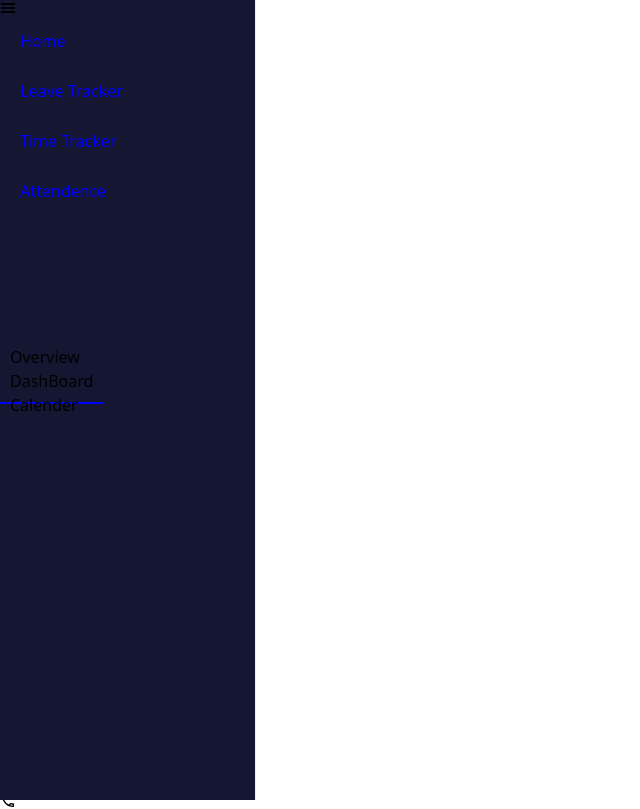
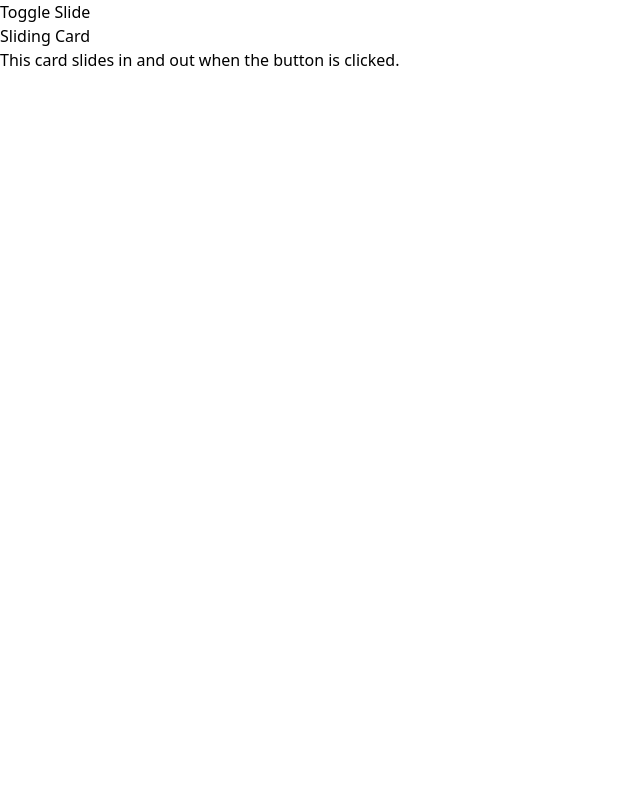
Before and after one commit to Anmol0987/Employee_managment_Art, a React (Vite) app: page /home/myspace/dashboard in a window 1280 px wide. Shown: the top 809 px of the page, without its empty margins (0-640 px from the left). Built offline with nearby package versions, Linux system fonts and the light colour scheme.

Commit message:
changes done

```diff
--- a/src/App.jsx
+++ b/src/App.jsx
@@ -5,12 +5,14 @@ import { Dashboard } from './Screens/Dashboard'
 import { BrowserRouter, Route, Routes } from 'react-router-dom'
 import FixedComponent from './components/FixedComponent'
 import Calender from './Screens/Calender'
+import Test from './Screens/Test'
 
 
 function App() {
   return (
     <>
-      <RecoilRoot>
+    <Test />
+      {/* <RecoilRoot>
         <BrowserRouter>
         <FixedComponent />
           <Routes>
@@ -21,7 +23,7 @@ function App() {
 
           </Routes>
         </BrowserRouter>
-      </RecoilRoot>
+      </RecoilRoot> */}
     </>
   )
 }
--- a/src/Screens/Dashboard.jsx
+++ b/src/Screens/Dashboard.jsx
@@ -10,10 +10,10 @@ export const Dashboard = () => {
     return (
 
         <div className={`${isCollapsed ? 'bg-slate-300  w-[95vw] float-end p-16 flex flex-wrap gap-10' : 'bg-slate-300 flex-wrap  w-[80%] float-end  px-28  py-14  flex gap-28'}`}>
-            <Card />
-            <Card />
-            <Card />
-            <Card />
+            <Card  title={"Birthday"}/>
+            <Card title={"Attendence"}/>
+            <Card title={"Announcement"}/>
+            <Card title={"Upcoming Holidays"}/>
         </div>
 
     )
--- /dev/null
+++ b/src/Screens/Test.jsx
@@ -0,0 +1,33 @@
+import React, { useState } from 'react';
+
+const Test = () => {
+  const [isVisible, setIsVisible] = useState(false);
+
+  const handleClick = () => {
+    setIsVisible(!isVisible);
+  };
+
+  return (
+    <div className="flex items-center justify-center h-screen">
+      <button
+        className="px-4 py-2 bg-blue-500 text-white rounded-md focus:outline-none"
+        onClick={handleClick}
+      >
+        Toggle Slide
+      </button>
+
+      <div
+        className={`transition-transform duration-500 ease-in-out transform ${
+          isVisible ? 'translate-x-0' : 'translate-x-full'
+        } fixed right-0 top-0 h-full w-64 bg-white shadow-lg`}
+      >
+        <div className="p-6">
+          <h2 className="text-2xl font-bold mb-4">Sliding Card</h2>
+          <p>This card slides in and out when the button is clicked.</p>
+        </div>
+      </div>
+    </div>
+  );
+};
+
+export default Test;
--- a/src/components/Card.jsx
+++ b/src/components/Card.jsx
@@ -3,11 +3,11 @@ import { CiMobile1 } from "react-icons/ci";
 import { MdOutlineLocalPhone } from "react-icons/md";
 
 
-const Card = () => {
+const Card = ({title}) => {
   return (
         <div className='Card h-[50vh] w-[27vw] bg-slate-100 rounded-md'>
             <div className=' w-full h-[10vh] border-b-2 flex items-center justify-start px-[2vw] text-2xl '>
-                <h1>Birthday</h1>
+                <h1>{title}</h1>
             </div>
             <div className='w-full h-44  flex items-center justify-between border-b-2 '>
                 <div className='h-full w-1/4 flex items-center justify-center '>
--- a/src/components/NavBar.jsx
+++ b/src/components/NavBar.jsx
@@ -15,10 +15,9 @@ const NavBar = () => {
 
     return (
         <>
-            <div className= {`${isCollapsed  ? "h-14 w-[95%] bg-slate-900 flex float-end justify-between items-center px-12" : "h-14 w-[80%] bg-slate-900 flex float-end justify-between items-center px-12"}` }>
-                <div className='flex justify-center items-center gap-8 '>
+            <div className= {`${isCollapsed  ? "h-14 w-[95%] bg-slate-900 flex float-end justify-between items-center px-16" : "h-14 w-[80%] bg-slate-900 flex float-end justify-between items-center px-14"}` }>
+                <div className='flex justify-center items-center gap-10 '>
                     <Link to={"/home/myspace/overview"}  activeClassName="active" activeStyle={{ color: 'red' }}><a className='text-slate-300 active:underline '>My Space</a></Link>
-                    <h2 className='text-slate-300'>Team</h2>
                     <h2 className='text-slate-300'>Organisation</h2>
                 </div>
                 <div className='flex justify-center items-center gap-4'>
--- a/src/components/NavBar2.jsx
+++ b/src/components/NavBar2.jsx
@@ -10,7 +10,7 @@ const NavBar2 = () => {
 
   return (
     <>
-    <div className={`${isCollapsed  ? "h-12 w-[95vw] float-end bg-slate-100 px-14 pt-1" : "h-12 w-[80%] float-end bg-slate-100 px-11 pt-1"}` }>
+    <div className={`${isCollapsed  ? "h-12 w-[95vw] float-end bg-slate-100 px-14 pt-1 " : " h-12 w-[80%] float-end bg-slate-100 px-11 pt-1"}` }>
         <div className='flex justify-start items-center mt-2 gap-4'>
         <div className='text-slate-900'> <NavLink
             to="/home/myspace/overview"
--- a/src/components/SideBar.jsx
+++ b/src/components/SideBar.jsx
@@ -6,6 +6,7 @@ import { GiHamburgerMenu } from "react-icons/gi";
 import { MdOutlineTimeToLeave } from "react-icons/md";
 import { Link } from 'react-router-dom';
 import { CiTimer } from "react-icons/ci";
+import { IoMdClose } from "react-icons/io";
 import { CiCalendarDate } from "react-icons/ci";
 
 
@@ -26,18 +27,19 @@ export default function SideBar() {
                 top: '0',
                 left: '0',
                 cursor: 'pointer',
+                transition: 'all 0.05s ease',
             }
         } width="20%" collapsedWidth='5%' collapsed={isCollapsed} >
             <div className='flex mb-10  h-20 w-full   justify-center items-center' >
-                <h2><GiHamburgerMenu className=' h-6 w-6 text-white' onClick={() => handleToggleSidebar()} /></h2>
+                <h2>{isCollapsed? <GiHamburgerMenu className=' h-6 w-6 text-white' onClick={() => handleToggleSidebar()} /> :<IoMdClose className=' h-6 w-6 text-white' onClick={() => handleToggleSidebar()} />}          </h2>
             </div>
             <Menu rootStyles={
                 { color: 'blue' }
             } >
-                <MenuItem className='flex p-10  h-8 w-full text-white hover:bg-white hover:text-slate-800  justify-center items-center '><Link to='/home/myspace/overview'> {isCollapsed ? <CiHome className='text-2xl' /> : <h1>Home</h1>}</Link></MenuItem>
-                <MenuItem className='flex p-10  h-8 w-full text-white hover:bg-white hover:text-slate-800  justify-center items-center '> <Link to='/leavetracker/mydata/leavesummary'> {isCollapsed ? <MdOutlineTimeToLeave className='text-2xl' /> : <h1>Leave Tracker</h1>}</Link></MenuItem>
-                <MenuItem className='flex p-10  h-8 w-full text-white hover:bg-white hover:text-slate-800  justify-center items-center '> <Link to='/timetracker/mydata/timelogs'> {isCollapsed ? <CiTimer className='text-2xl' /> : <h1>Time Tracker</h1>}</Link></MenuItem>
-                <MenuItem className='flex p-10  h-8 w-full text-white hover:bg-white hover:text-slate-800  justify-center items-center '> <Link to='/attendance/entry/summary'> {isCollapsed ? <CiCalendarDate className='text-2xl' /> : <h1>Attendence</h1>}</Link></MenuItem>            </Menu>
+                <MenuItem className='flex p-10  h-8 w-full text-white  hover:text-blue-400  justify-center items-center '><Link to='/home/myspace/overview'> {isCollapsed ? <CiHome className='text-2xl' /> : <div className='flex gap-2 justify-center items-center'>  <CiHome className='text-2xl' /><  h1 >Home</h1></div>}</Link></MenuItem>
+                <MenuItem className='flex p-10  h-8 w-full text-white  hover:text-blue-400  justify-center items-center '> <Link to='/leavetracker/mydata/leavesummary'> {isCollapsed ? <MdOutlineTimeToLeave className='text-2xl' /> :<div className='flex gap-2 justify-center items-center'>  <MdOutlineTimeToLeave className='text-2xl' /><  h1 >Leave Tracker</h1></div>}</Link></MenuItem>
+                <MenuItem className='flex p-10  h-8 w-full text-white  hover:text-blue-400  justify-center items-center '> <Link to='/timetracker/mydata/timelogs'> {isCollapsed ? <CiTimer className='text-2xl' /> : <div className='flex gap-2 justify-center items-center'>  <CiTimer className='text-2xl' /><  h1 >Time Tracker</h1></div>}</Link></MenuItem>
+                <MenuItem className='flex p-10  h-8 w-full text-white  hover:text-blue-400  justify-center items-center '> <Link to='/attendance/entry/summary'> {isCollapsed ? <CiCalendarDate className='text-2xl' /> : <div className='flex gap-2 justify-center items-center'>  <CiCalendarDate className='text-2xl' /><  h1 >Attendence</h1></div>}</Link></MenuItem>            </Menu>
         </Sidebar >
     )
 }
```
